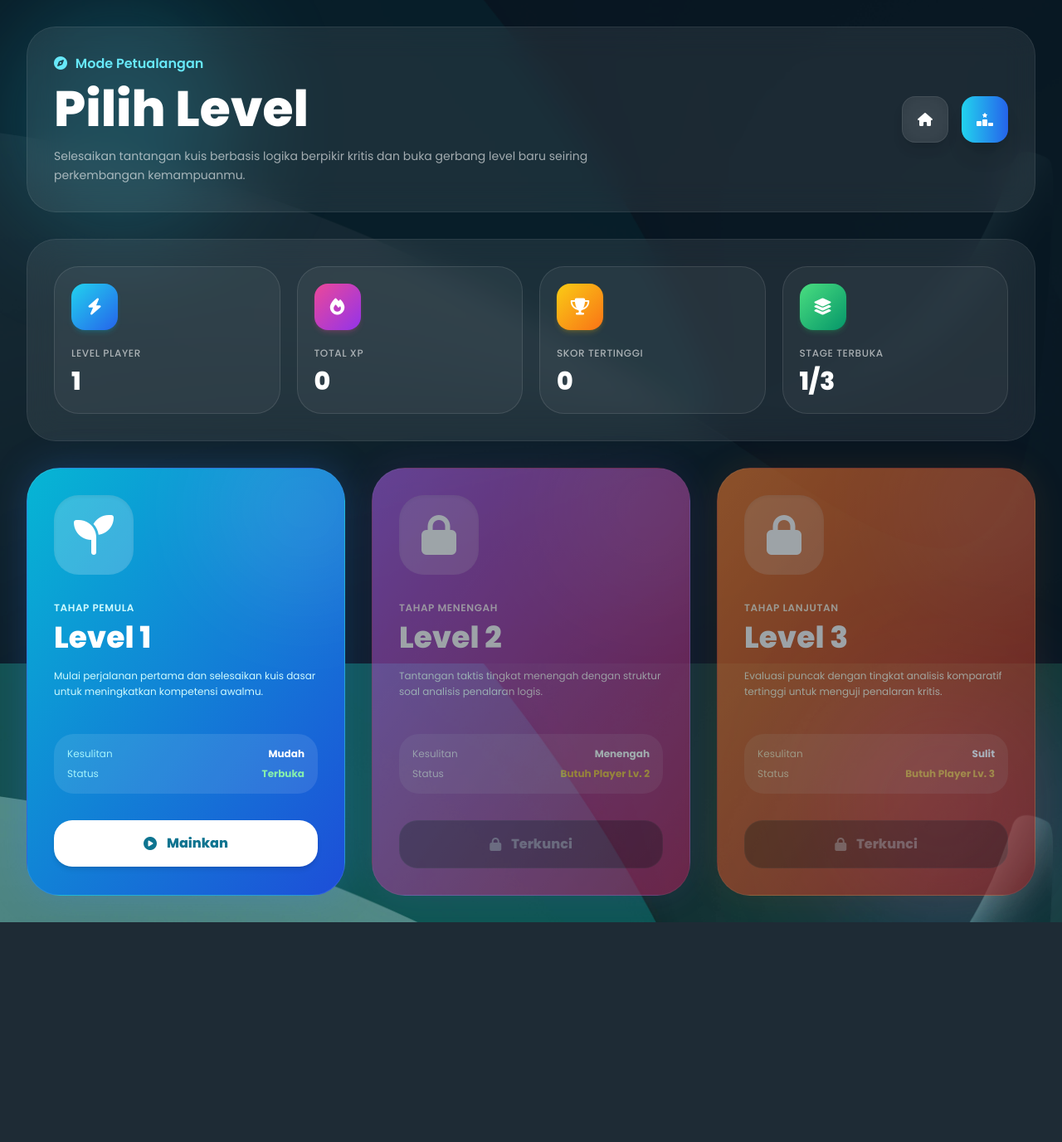
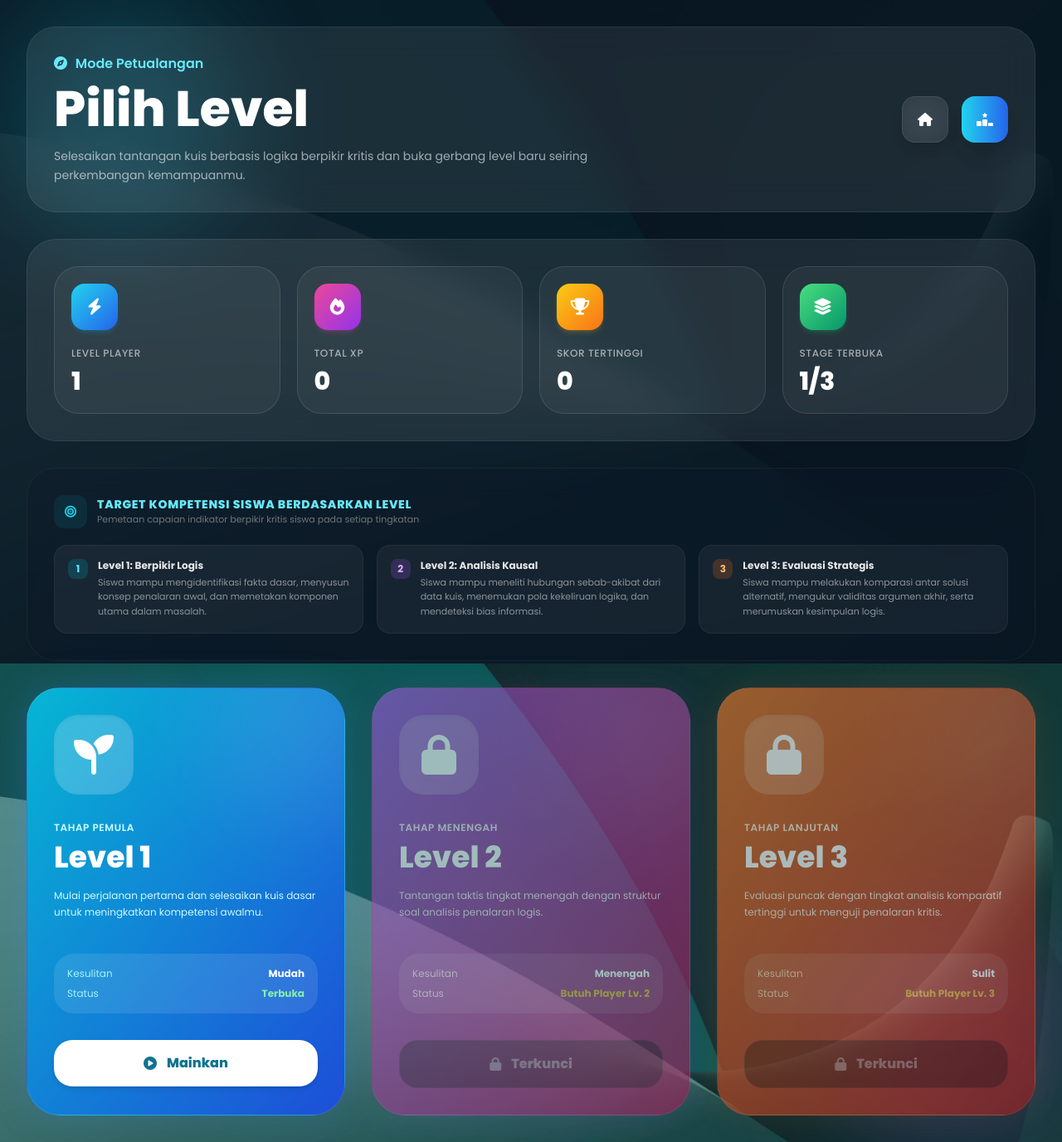
Before and after one commit to syahrulnizammahal123-droid/game_edukasi, a Laravel app: page /game/level in a window 1280 px wide. Shown: the whole page at 83% size. Before the commit the page ends 1112 px from the top, so only its background shows below. Run offline with Laravel 12, Linux system fonts and the light colour scheme; the visitor is signed in with stand-in values (Sample User, id 1); data that the repository does not hold is empty; some libraries are stand-ins or nearby versions.

Commit message:
update game

```diff
--- a/resources/views/game/level.blade.php
+++ b/resources/views/game/level.blade.php
@@ -106,6 +106,42 @@
                 </div>
             </div>
 
+            <div class="glass rounded-[35px] p-6 lg:p-8 mb-8 border border-white/5 bg-slate-900/30">
+                <div class="flex items-center gap-3 mb-5">
+                    <div class="w-10 h-10 rounded-xl bg-cyan-500/10 flex items-center justify-center text-cyan-400">
+                        <i class="fa-solid fa-bullseye text-sm"></i>
+                    </div>
+                    <div>
+                        <h3 class="text-sm font-black uppercase tracking-wider text-cyan-300">Target Kompetensi Siswa Berdasarkan Level</h3>
+                        <p class="text-[11px] text-white/40">Pemetaan capaian indikator berpikir kritis siswa pada setiap tingkatan</p>
+                    </div>
+                </div>
+
+                <div class="grid grid-cols-1 md:grid-cols-3 gap-4 text-xs">
+                    <div class="p-4 bg-white/5 border border-white/5 rounded-2xl flex gap-3 items-start">
+                        <span class="w-6 h-6 rounded-lg bg-cyan-500/20 text-cyan-300 font-bold flex items-center justify-center shrink-0">1</span>
+                        <div>
+                            <h4 class="font-bold text-white/90 mb-1">Level 1: Berpikir Logis</h4>
+                            <p class="text-white/50 leading-relaxed text-[11px]">Siswa mampu mengidentifikasi fakta dasar, menyusun konsep penalaran awal, dan memetakan komponen utama dalam masalah.</p>
+                        </div>
+                    </div>
+                    <div class="p-4 bg-white/5 border border-white/5 rounded-2xl flex gap-3 items-start">
+                        <span class="w-6 h-6 rounded-lg bg-purple-500/20 text-purple-300 font-bold flex items-center justify-center shrink-0">2</span>
+                        <div>
+                            <h4 class="font-bold text-white/90 mb-1">Level 2: Analisis Kausal</h4>
+                            <p class="text-white/50 leading-relaxed text-[11px]">Siswa mampu meneliti hubungan sebab-akibat dari data kuis, menemukan pola kekeliruan logika, dan mendeteksi bias informasi.</p>
+                        </div>
+                    </div>
+                    <div class="p-4 bg-white/5 border border-white/5 rounded-2xl flex gap-3 items-start">
+                        <span class="w-6 h-6 rounded-lg bg-orange-500/20 text-orange-300 font-bold flex items-center justify-center shrink-0">3</span>
+                        <div>
+                            <h4 class="font-bold text-white/90 mb-1">Level 3: Evaluasi Strategis</h4>
+                            <p class="text-white/50 leading-relaxed text-[11px]">Siswa mampu melakukan komparasi antar solusi alternatif, mengukur validitas argumen akhir, serta merumuskan kesimpulan logis.</p>
+                        </div>
+                    </div>
+                </div>
+            </div>
+
             <div class="grid grid-cols-1 lg:grid-cols-3 gap-8">
 
                 <div class="rounded-[40px] bg-gradient-to-br from-cyan-500 to-blue-700 p-8 text-white shadow-[0_0_45px_rgba(59,130,246,0.25)] relative overflow-hidden card-hover border border-white/10">
@@ -122,7 +158,7 @@
                         <div class="flex justify-between"><span class="text-cyan-200">Status</span><span class="font-bold text-green-300">Terbuka</span></div>
                     </div>
 
-                    <a href="{{ route('game.start', ['level' => 1]) }}" class="flex items-center justify-center gap-3 bg-white text-cyan-700 py-4 rounded-[22px] font-black text-md hover:bg-slate-50 transition shadow-md">
+                    <a href="/game/start/1" class="flex items-center justify-center gap-3 bg-white text-cyan-700 py-4 rounded-[22px] font-black text-md hover:bg-slate-50 transition shadow-md">
                         <i class="fa-solid fa-circle-play"></i><span>Mainkan</span>
                     </a>
                 </div>
@@ -147,7 +183,7 @@
                     </div>
 
                     @if($playerLevel >= 2)
-                        <a href="{{ route('game.start', ['level' => 2]) }}" class="flex items-center justify-center gap-3 bg-white text-purple-700 py-4 rounded-[22px] font-black text-md hover:bg-slate-50 transition shadow-md">
+                        <a href="/game/start/2" class="flex items-center justify-center gap-3 bg-white text-purple-700 py-4 rounded-[22px] font-black text-md hover:bg-slate-50 transition shadow-md">
                             <i class="fa-solid fa-circle-play"></i><span>Mainkan</span>
                         </a>
                     @else
@@ -157,7 +193,7 @@
                     @endif
                 </div>
 
-                <div class="rounded-[40px] bg-gradient-to-br from-orange-500 to-red-700 shadow-[0_0_45px_rgba(249,115,22,0.2)] p-8 text-white relative overflow-hidden card-hover border border-white/10 {{ ($playerLevel < 3) ? 'opacity-60 filter saturate-[0.8]' : '' }}">
+                <div class="rounded-[40px] bg-gradient-to-br from-orange-500 to-red-700 shadow-[0_0_45px_rgba(249,115,22,0.2)] p-8 text-white relative overflow-hidden card-hover border border-white/10 {{ ($playerLevel < 3) ? 'opacity-65 filter saturate-[0.8]' : '' }}">
                     <div class="absolute -top-16 -right-16 w-56 h-56 bg-white/10 blur-3xl rounded-full"></div>
                     <div class="w-24 h-24 rounded-[30px] bg-white/20 flex items-center justify-center mb-8 shadow-inner">
                         <i class="fa-solid {{ ($playerLevel >= 3) ? 'fa-crown' : 'fa-lock' }} text-5xl"></i>
@@ -177,7 +213,7 @@
                     </div>
 
                     @if($playerLevel >= 3)
-                        <a href="{{ route('game.start', ['level' => 3]) }}" class="flex items-center justify-center gap-3 bg-white text-orange-700 py-4 rounded-[22px] font-black text-md hover:bg-slate-50 transition shadow-md">
+                        <a href="/game/start/3" class="flex items-center justify-center gap-3 bg-white text-orange-700 py-4 rounded-[22px] font-black text-md hover:bg-slate-50 transition shadow-md">
                             <i class="fa-solid fa-circle-play"></i><span>Mainkan</span>
                         </a>
                     @else
@@ -191,7 +227,6 @@
         </div>
     </div>
 
-    {{-- Jika halaman macet total saat diklik, kamu bisa matikan/comment sementara kedua baris @include di bawah ini untuk mendeteksi letak bug --}}
     @include('components.loading')
     @include('components.sound')
 
```
